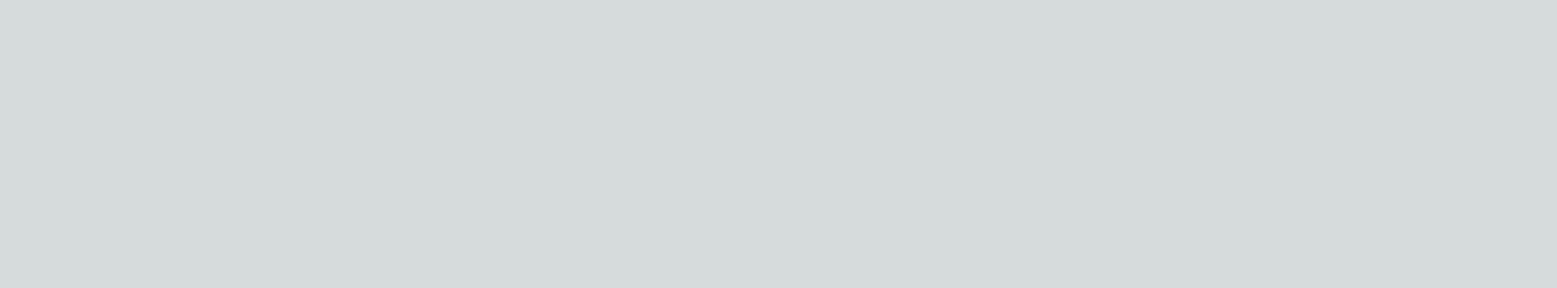
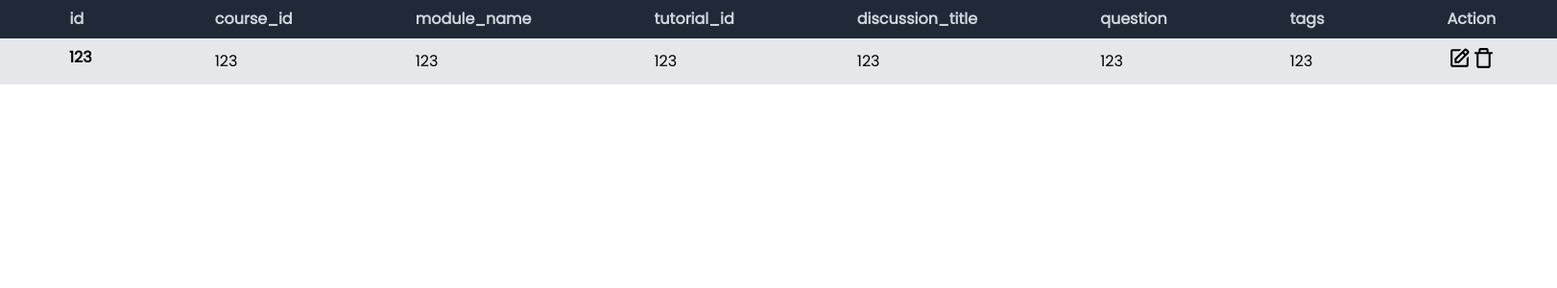
Before and after one commit to C23-DF01-Dicoding-Indonesia/CRUD-app, a Next.js app: page / in a window 1280 px wide. Shown: the top 300 px of the page at 96% size, 1622 px wide, since content can reach past the window. Built offline with nearby package versions, Linux system fonts and the light colour scheme.

Commit message:
add Table component

```diff
--- /dev/null
+++ b/components/table.js
@@ -0,0 +1,66 @@
+import {BiEdit, BiTrashAlt} from "react-icons/bi";
+
+export default function Table(){
+    return(
+        <table className="min-w-full table-auto">
+            <thead>
+                <tr className= "bg-gray-800">
+                    <th className="px-16 py-2">
+                        <span className="text-gray-300">id</span>
+                    </th>
+                    <th className="px-16 py-2">
+                        <span className="text-gray-300">course_id</span>
+                    </th>
+                    <th className="px-16 py-2">
+                        <span className="text-gray-300">module_name</span>
+                    </th>
+                    <th className="px-16 py-2">
+                      <span className="text-gray-300">tutorial_id</span>
+                    </th>
+                    <th className="px-16 py-2">
+                       <span className="text-gray-300">discussion_title</span>
+                    </th>
+                    <th className="px-16 py-2">
+                        <span className="text-gray-300">question</span>
+                    </th>
+                    <th className="px-16 py-2">
+                        <span className="text-gray-300">tags</span>
+                    </th>
+                    <th className="px-16 py-2">
+                        <span className="text-gray-300">Action</span>
+                    </th>
+                </tr>
+            </thead>
+            <tbody className="bg-gray-200">
+                <tr>
+                    <td className="px-16 py-2 flex flex-row items-center">
+                        <span className="text-center ml-2 font-semibold">123</span>
+                    </td>
+                    <td className="px-16 py-2 ">
+                        <span>123</span>
+                    </td>
+                    <td className="px-16  py-2">
+                        <span>123</span>
+                    </td>
+                    <td className="px-16  py-2">
+                        <span>123</span>
+                    </td>
+                    <td className="px-16  py-2">
+                        <span>123</span>
+                    </td>
+                    <td className="px-16  py-2">
+                        <span>123</span>
+                    </td>
+                    <td className="px-16  py-2">
+                        <span>123</span>
+                    </td>
+                    <td className="px-16  py-2">
+                        <button className="cursor"><BiEdit size={25}></BiEdit></button>
+                        <button className="cursor"><BiTrashAlt size={25} ></BiTrashAlt></button>
+
+                    </td>
+                </tr>
+            </tbody>
+        </table>
+    )
+}
--- a/pages/index.tsx
+++ b/pages/index.tsx
@@ -1,6 +1,7 @@
 import Head from 'next/head'
 import { Inter } from 'next/font/google'
 import styles from '@/styles/Home.module.css'
+import Table from '../components/table'
 
 const inter = Inter({ subsets: ['latin'] })
 
@@ -13,6 +14,10 @@ export default function Home() {
         <meta name="viewport" content="width=device-width, initial-scale=1" />
       </Head>
       <main>
+        <div className="container mx-auto">
+          <Table></Table>
+        </div>
+
 
       </main>
     </>
--- /dev/null
+++ b/postcss.config.js
@@ -0,0 +1,6 @@
+module.exports = {
+  plugins: {
+    tailwindcss: {},
+    autoprefixer: {},
+  },
+}
--- a/styles/globals.css
+++ b/styles/globals.css
@@ -1,107 +1,17 @@
-:root {
-  --max-width: 1100px;
-  --border-radius: 12px;
-  --font-mono: ui-monospace, Menlo, Monaco, 'Cascadia Mono', 'Segoe UI Mono',
-    'Roboto Mono', 'Oxygen Mono', 'Ubuntu Monospace', 'Source Code Pro',
-    'Fira Mono', 'Droid Sans Mono', 'Courier New', monospace;
-
-  --foreground-rgb: 0, 0, 0;
-  --background-start-rgb: 214, 219, 220;
-  --background-end-rgb: 255, 255, 255;
-
-  --primary-glow: conic-gradient(
-    from 180deg at 50% 50%,
-    #16abff33 0deg,
-    #0885ff33 55deg,
-    #54d6ff33 120deg,
-    #0071ff33 160deg,
-    transparent 360deg
-  );
-  --secondary-glow: radial-gradient(
-    rgba(255, 255, 255, 1),
-    rgba(255, 255, 255, 0)
-  );
-
-  --tile-start-rgb: 239, 245, 249;
-  --tile-end-rgb: 228, 232, 233;
-  --tile-border: conic-gradient(
-    #00000080,
-    #00000040,
-    #00000030,
-    #00000020,
-    #00000010,
-    #00000010,
-    #00000080
-  );
-
-  --callout-rgb: 238, 240, 241;
-  --callout-border-rgb: 172, 175, 176;
-  --card-rgb: 180, 185, 188;
-  --card-border-rgb: 131, 134, 135;
-}
-
-@media (prefers-color-scheme: dark) {
-  :root {
-    --foreground-rgb: 255, 255, 255;
-    --background-start-rgb: 0, 0, 0;
-    --background-end-rgb: 0, 0, 0;
-
-    --primary-glow: radial-gradient(rgba(1, 65, 255, 0.4), rgba(1, 65, 255, 0));
-    --secondary-glow: linear-gradient(
-      to bottom right,
-      rgba(1, 65, 255, 0),
-      rgba(1, 65, 255, 0),
-      rgba(1, 65, 255, 0.3)
-    );
-
-    --tile-start-rgb: 2, 13, 46;
-    --tile-end-rgb: 2, 5, 19;
-    --tile-border: conic-gradient(
-      #ffffff80,
-      #ffffff40,
-      #ffffff30,
-      #ffffff20,
-      #ffffff10,
-      #ffffff10,
-      #ffffff80
-    );
-
-    --callout-rgb: 20, 20, 20;
-    --callout-border-rgb: 108, 108, 108;
-    --card-rgb: 100, 100, 100;
-    --card-border-rgb: 200, 200, 200;
-  }
-}
+@import url('https://fonts.googleapis.com/css2?family=Poppins&display=swap');
+@tailwind base;
+@tailwind components;
+@tailwind utilities;
 
 * {
   box-sizing: border-box;
-  padding: 0;
-  margin: 0;
 }
 
-html,
-body {
-  max-width: 100vw;
-  overflow-x: hidden;
-}
-
-body {
-  color: rgb(var(--foreground-rgb));
-  background: linear-gradient(
-      to bottom,
-      transparent,
-      rgb(var(--background-end-rgb))
-    )
-    rgb(var(--background-start-rgb));
+* > * {
+  font-family: 'Poppins', sans-serif;
 }
 
 a {
   color: inherit;
   text-decoration: none;
 }
-
-@media (prefers-color-scheme: dark) {
-  html {
-    color-scheme: dark;
-  }
-}
--- /dev/null
+++ b/tailwind.config.js
@@ -0,0 +1,11 @@
+/** @type {import('tailwindcss').Config} */
+module.exports = {
+  content: [
+    "./pages/**/*.{js,ts,jsx,tsx,mdx}",
+    "./components/**/*.{js,ts,jsx,tsx,mdx}",
+  ],
+  theme: {
+    extend: {},
+  },
+  plugins: [],
+}
--- a/tsconfig.json
+++ b/tsconfig.json
@@ -18,6 +18,6 @@
       "@/*": ["./*"]
     }
   },
-  "include": ["next-env.d.ts", "**/*.ts", "**/*.tsx"],
+  "include": ["next-env.d.ts", "**/*.ts", "**/*.tsx", "components/table.js"],
   "exclude": ["node_modules"]
 }
```
Also changed, not shown: package.json (+19 -1 lines), 1 other file (tests, documents, lock files or other folders).
